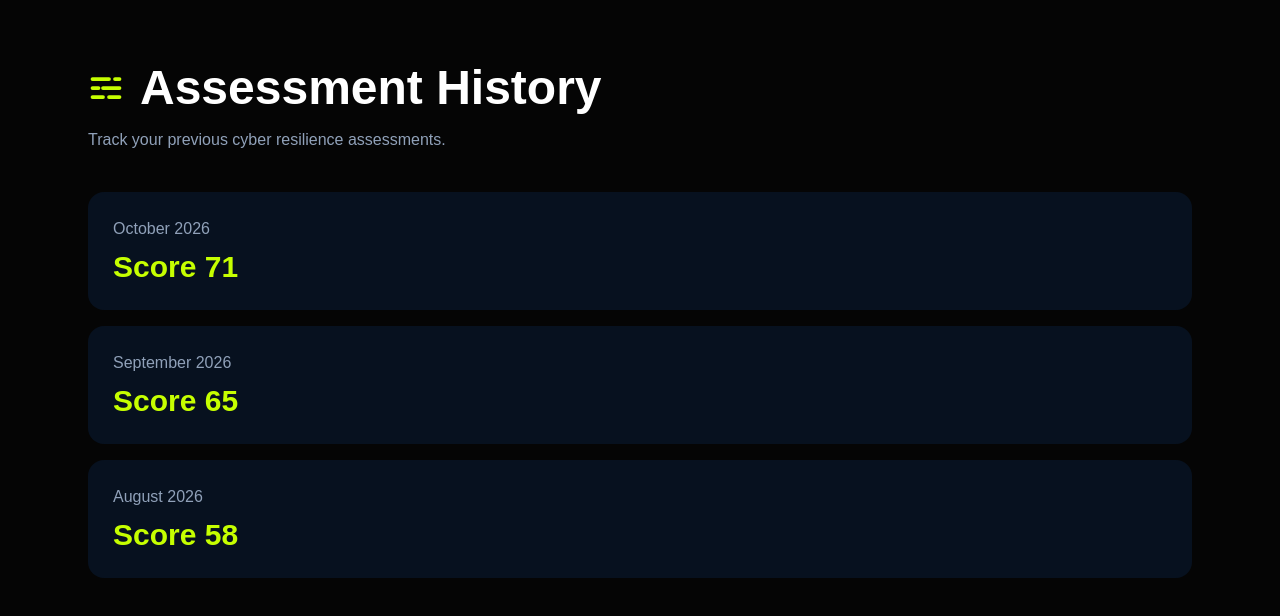
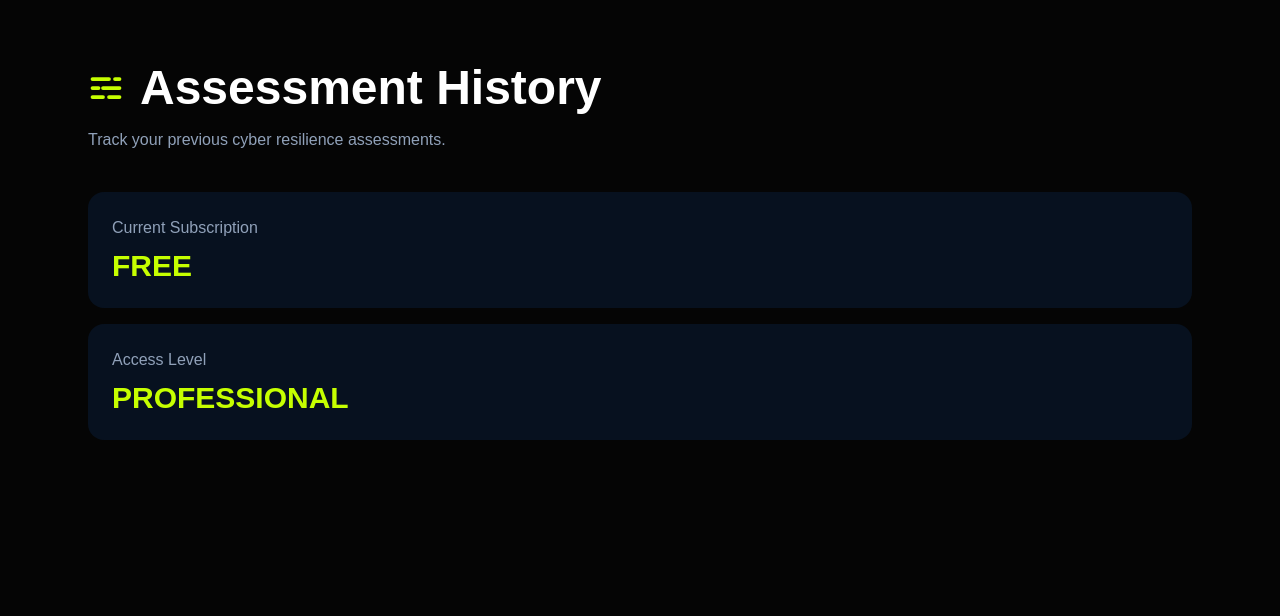
Before and after one commit to DrMesutInan-SFHEA/cyberscorehub, a Next.js app: page /dashboard/history in a window 1280 px wide. Shown: the top 616 px of the page. Built offline with nearby package versions, Linux system fonts and the light colour scheme; no server answers.

Commit message:
Remove mock history data

```diff
--- a/src/app/dashboard/history/page.tsx
+++ b/src/app/dashboard/history/page.tsx
@@ -1,6 +1,30 @@
 "use client";
+import { useEffect, useState } from "react";
+import { supabase } from "@/lib/supabase";
+export default function AssessmentHistoryPage() {
+  const [plan, setPlan] = useState("free");
 
-export default function AssessmentHistoryPage() {
+useEffect(() => {
+  const loadUser = async () => {
+    const {
+      data: { session },
+    } = await supabase.auth.getSession();
+
+    if (!session) return;
+
+    const { data } = await supabase
+      .from("profiles")
+      .select("plan")
+      .eq("email", session.user.email)
+      .single();
+
+    if (data?.plan) {
+      setPlan(data.plan);
+    }
+  };
+
+  loadUser();
+}, []);
   return (
     <main className="min-h-screen bg-[#050505] text-white">
 
@@ -36,32 +60,27 @@ export default function AssessmentHistoryPage() {
 
         <div className="mt-10 space-y-4">
 
-         <div className="rounded-2xl bg-[#07111f] p-6 border border-transparent transition-all duration-300 hover:border-[#C6FF00] hover:shadow-[0_0_20px_rgba(198,255,0,0.15)]">
+<div className="rounded-2xl bg-[#07111f] p-6">
   <div className="text-slate-400">
-              October 2026
+    Current Subscription
   </div>
+
   <div className="mt-2 text-3xl font-black text-[#C6FF00]">
-              Score 71
+    {plan.toUpperCase()}
   </div>
 </div>
 
-         <div className="rounded-2xl bg-[#07111f] p-6 border border-transparent transition-all duration-300 hover:border-[#C6FF00] hover:shadow-[0_0_20px_rgba(198,255,0,0.15)]">
+<div className="rounded-2xl bg-[#07111f] p-6">
   <div className="text-slate-400">
-              September 2026
+    Access Level
   </div>
+
   <div className="mt-2 text-3xl font-black text-[#C6FF00]">
-              Score 65
+    {plan === "business" ? "BUSINESS" : "PROFESSIONAL"}
   </div>
 </div>
 
-          <div className="rounded-2xl bg-[#07111f] p-6 border border-transparent transition-all duration-300 hover:border-[#C6FF00] hover:shadow-[0_0_20px_rgba(198,255,0,0.15)]">
-            <div className="text-slate-400">
-              August 2026
-            </div>
-            <div className="mt-2 text-3xl font-black text-[#C6FF00]">
-              Score 58
-            </div>
-          </div>
+
 
         </div>
 
```
Lines whose indentation alone changed are shown as unchanged.
